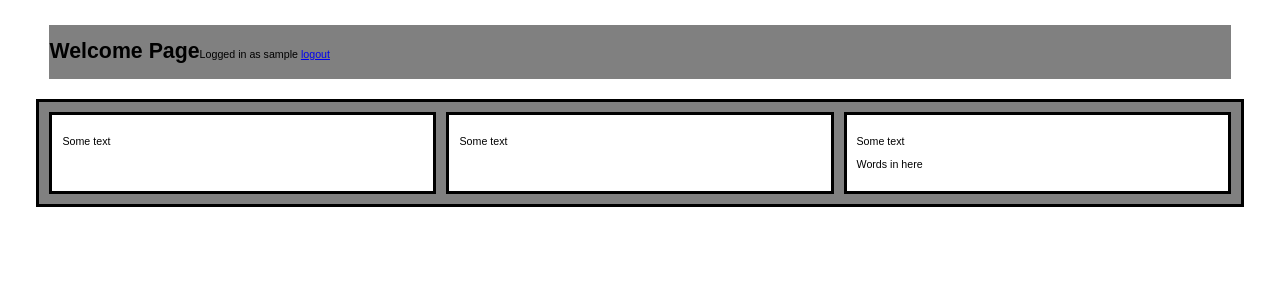
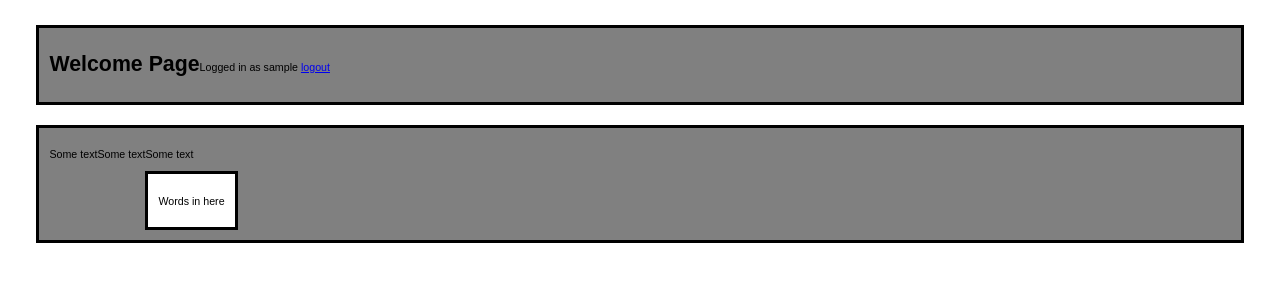
Before and after one commit to engines-wafu/sqirm, a PHP site: page /welcome.php in a window 1280 px wide. Shown: the top 300 px of the page. Run offline with PHP 8.4, Linux system fonts and the light colour scheme; the visitor is signed in with stand-in values (Sample User, id 1).

Commit message:
Starting to work on welcome.php layout

```diff
--- a/www/html/class.css
+++ b/www/html/class.css
@@ -11,15 +11,17 @@ section {
   display: flex;
 }
 article {
+}
+div {
   color: black;
   background: white;
   flex: 1;
   margin-right: 10px;
 }
-article:last-child {
+div:last-child {
   margin-right: 0;
 }
-section, article {
+section, div {
   border: 3px solid black;
   padding: 10px;
 }
```
Also changed, not shown: 1 other file.
